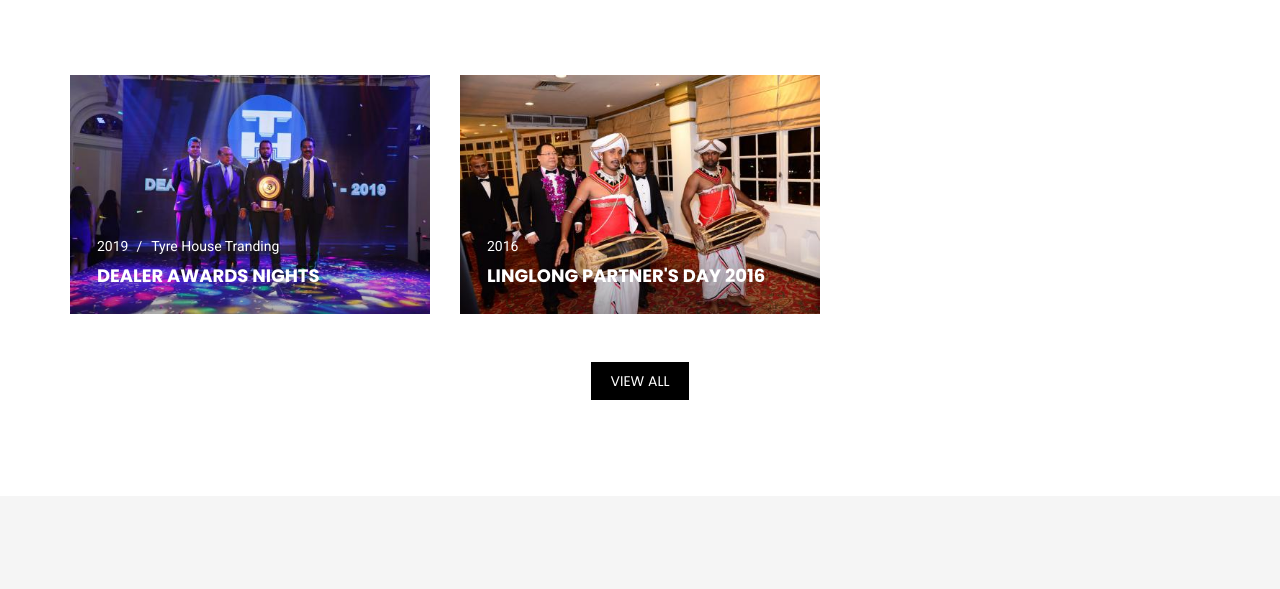
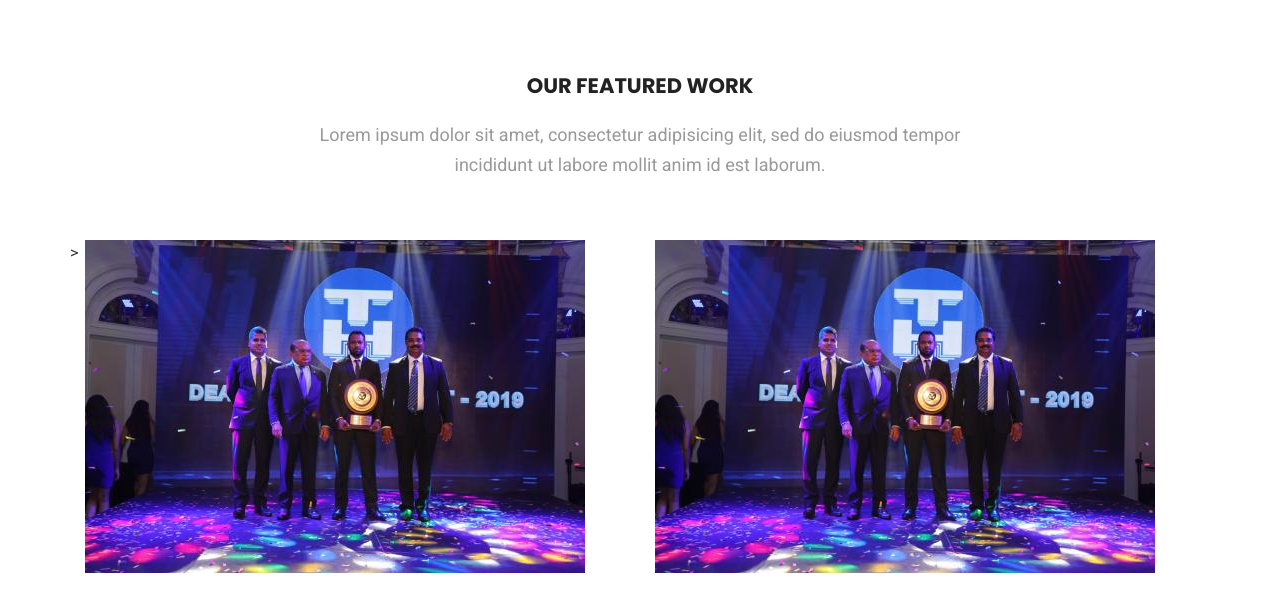
Before and after one commit to DhanushkaNadeeshan/TyreHouseTrading, a plain HTML site: page index.html in a window 1280 px wide. Shown: the part 2070-2659 px from the top of the page. Drawn offline with Linux system fonts and the light colour scheme.

Commit message:
change: layout

```diff
--- a/index.html
+++ b/index.html
@@ -174,6 +174,11 @@
 		#myBtn:hover {
 			background-color: #555;
 		}
+
+		.zoom:hover {
+			transform: scale(1.2);
+			/* (150% zoom - Note: if the zoom is too large, it will go outside of the viewport) */
+		}
 	</style>
 </head>
 
@@ -333,11 +338,11 @@
 			</div> <!-- .title-block -->
 
 			<div class="customer-logos">
-				<div class="slide item-wrapper"><a href="#"><img src="img/PRESA-BANNER.jpg"></a></div>
-				<div class="slide item-wrapper"><a href="#"><img src="img/b.jpg"></a></div>
-				<div class="slide item-wrapper"><a href="#"><img src="img/c.jpg"></a></div>
-				<div class="slide item-wrapper"><a href="#"><img src="img/d.jpg"></a></div>
-				<div class="slide item-wrapper"><a href="#"><img src="img/c.jpg"></a></div>
+				<div class="slide item-wrapper zoom"><a href="#"><img src="img/PRESA-BANNER.jpg"></a></div>
+				<div class="slide item-wrapper zoom"><a href="#"><img src="img/b.jpg"></a></div>
+				<div class="slide item-wrapper zoom"><a href="#"><img src="img/c.jpg"></a></div>
+				<div class="slide item-wrapper zoom"><a href="#"><img src="img/d.jpg"></a></div>
+				<div class="slide item-wrapper zoom"><a href="#"><img src="img/c.jpg"></a></div>
 
 			</div>
 			<br>
@@ -409,44 +414,55 @@
 
 
 	<!-- =========================================== img =================================== -->
-	<section class="blog-section blog-style-02 section-block">
+	<section class="portfolio-section portfolio-style-01 section-block">
 		<div class="container">
+			<div class="title-block">
+				<h2>Our Featured Work</h2>
+				<p>
+					Lorem ipsum dolor sit amet, consectetur adipisicing elit, sed do eiusmod
+					tempor incididunt ut labore mollit anim id est laborum.
+				</p>
+			</div> <!-- .title-block -->
 			<div class="row">
-				<div class="col-lg-4">
-					<div class="post-wrapper post-overlay">
-						<div class="image-wrapper gradient-black">
-							<img class="img-responsive" src="img/330.jpg" alt="blog image 01">
-						</div> <!-- .image-wrapper -->
-						<div class="post-content">
-							<ul class="post-meta">
-								<li>2019</li>
-								<li><a href="#">Tyre House Tranding</a></li>
-							</ul>
-							<h3><a href="#">Dealer Awards Nights</a></h3>
-						</div> <!-- .post-content -->
-					</div> <!-- .post-wrapper post-overlay -->
-				</div> <!-- .col-lg-4 -->
-				<div class="col-lg-4">
-					<div class="post-wrapper post-overlay">
-						<div class="image-wrapper gradient-black">
-							<img class="img-responsive" src="img/DSC_5403.jpg" alt="blog image 01">
-						</div> <!-- .image-wrapper -->
-						<div class="post-content">
-							<ul class="post-meta">
-								<li>2016</li>
-							</ul>
-							<h3><a href="#">Linglong Partner's Day 2016</a></h3>
-						</div> <!-- .post-content -->
-					</div> <!-- .post-wrapper post-overlay -->
-				</div> <!-- .col-lg-4 -->
+				<div class="col-md-12 portfolio-container">
+					<div class="col-md-6">
+						<div class="portfolio-item">
+							<div class="item-wrapper">
+								<img class="img-responsive" src="img/330.jpg" alt="portflio image one">
+								<div class="portfolio-details">
+									<a class="portfolio-popup" href="img/330.jpg"><span class="zoom-icon"></span></a>
+									<div class="hover-content">
+										<h3><a href="#">Etiam maximus urna at varius</a></h3>
+										<p>Category</p>
+									</div><!-- .hover-content -->
+								</div> <!-- .portfolio-details -->
+							</div> <!-- .item-wrapper -->
+						</div> <!-- .portfolio-item -->
+					</div>
+					<div class="col-md-6">
+						<div class="portfolio-item">
+							<div class="item-wrapper">
+								<img class="img-responsive" src="img/330.jpg" alt="portflio image one">
+								<div class="portfolio-details">
+									<a class="portfolio-popup" href="img/330.jpg"><span class="zoom-icon"></span></a>
+									<div class="hover-content">
+										<h3><a href="#">Etiam maximus urna at varius</a></h3>
+										<p>Category</p>
+									</div><!-- .hover-content -->
+								</div> <!-- .portfolio-details -->
+							</div> <!-- .item-wrapper -->
+						</div> <!-- .portfolio-item -->
+					</div>
+			>
+				</div> <!-- .portfolio-item -->
+			</div> <!-- .col-md-12 -->
+		</div> <!-- .row -->
 
-			</div> <!-- .row -->
-			<div class="btn-container">
-				<a class="btn btn-narrow" href="#" style="background-color: black;">View All</a>
-			</div>
-
+		<div class="btn-container text-center">
+			<a class="btn btn-narrow" href="#">View All</a>
+		</div> <!-- .btn-container -->
 		</div> <!-- .container -->
-	</section> <!-- .blog-section -->
+	</section> <!-- .portfolio-section -->
 	<!-- ============================================ end img =================================== -->
 
 
@@ -478,20 +494,25 @@
 		<div class="container">
 			<div class="contact-options section-block">
 				<div class="row">
-					<div class="col-md-4">
+					<div class="col-md-3">
 						<div class="icon-box"><i class="fa fa-map-marker"></i></div>
 						<h3>Address</h3>
 						<p>NO. 221 1/1, Sri Sangaraja Mawatha, Colombo 10, Sri Lanka.</p>
 					</div> <!-- .col-md-4 -->
-					<div class="col-md-4">
+					<div class="col-md-3">
 						<div class="icon-box"><i class="fa fa-phone"></i></div>
 						<h3>Phone</h3>
 						<a href="#"> 0115 445 400</a>
 					</div> <!-- .col-md-4 -->
-					<div class="col-md-4">
+					<div class="col-md-3">
 						<div class="icon-box"><i class="fa fa-envelope-o"></i></div>
 						<h3>Email</h3>
 						<a href="#">info@tyrehouse.com</a>
+					</div> <!-- .col-md-4 -->
+					<div class="col-md-3">
+						<div class="icon-box"><i class="fa fa-fax"></i></div>
+						<h3>Fax</h3>
+						<a href="#">0112 441 693</a>
 					</div> <!-- .col-md-4 -->
 				</div> <!-- .row -->
 			</div> <!-- .contact-options -->
```
Also changed, not shown: img/189.jpg (added), img/316.jpg (added), img/DSC_4180.jpg (added).
